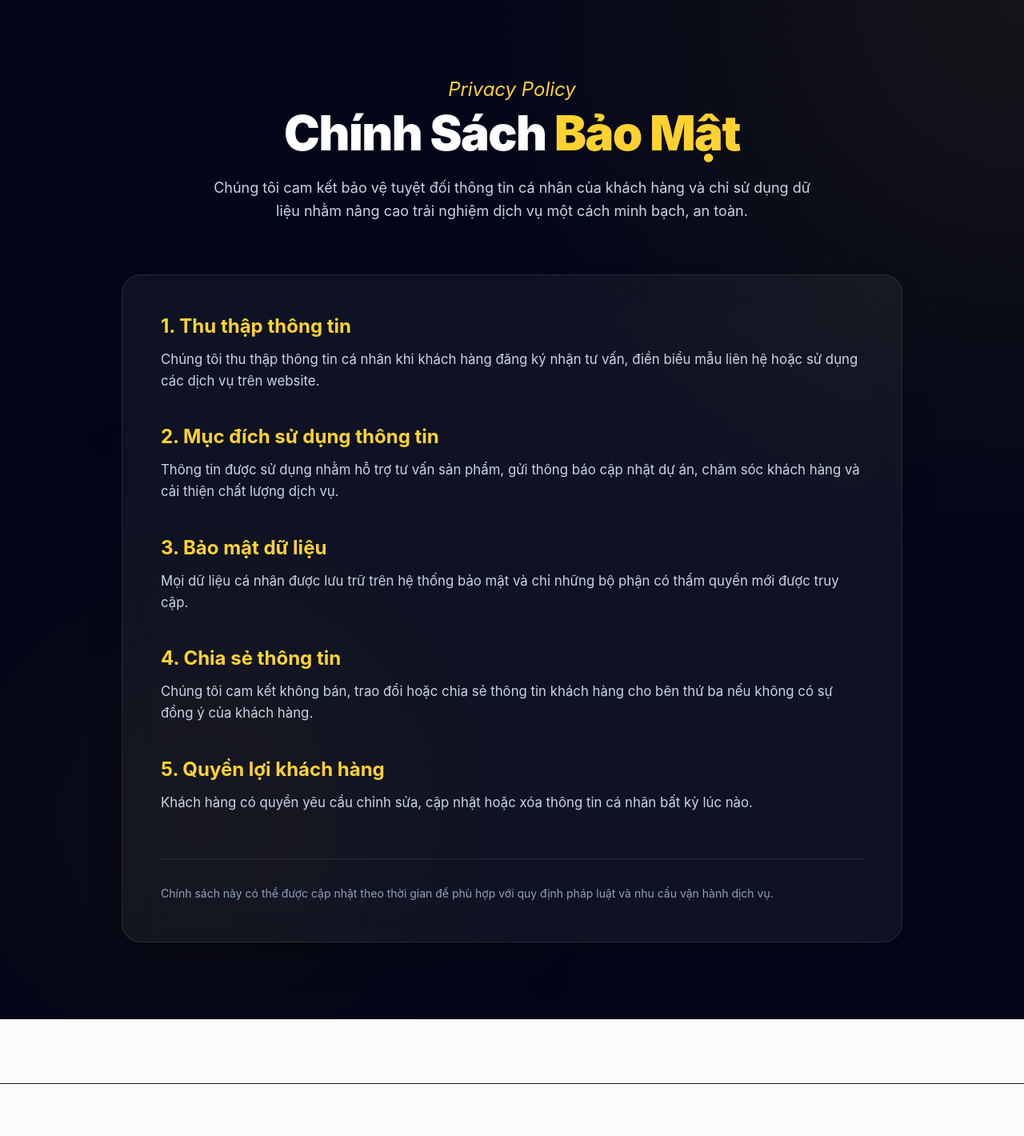
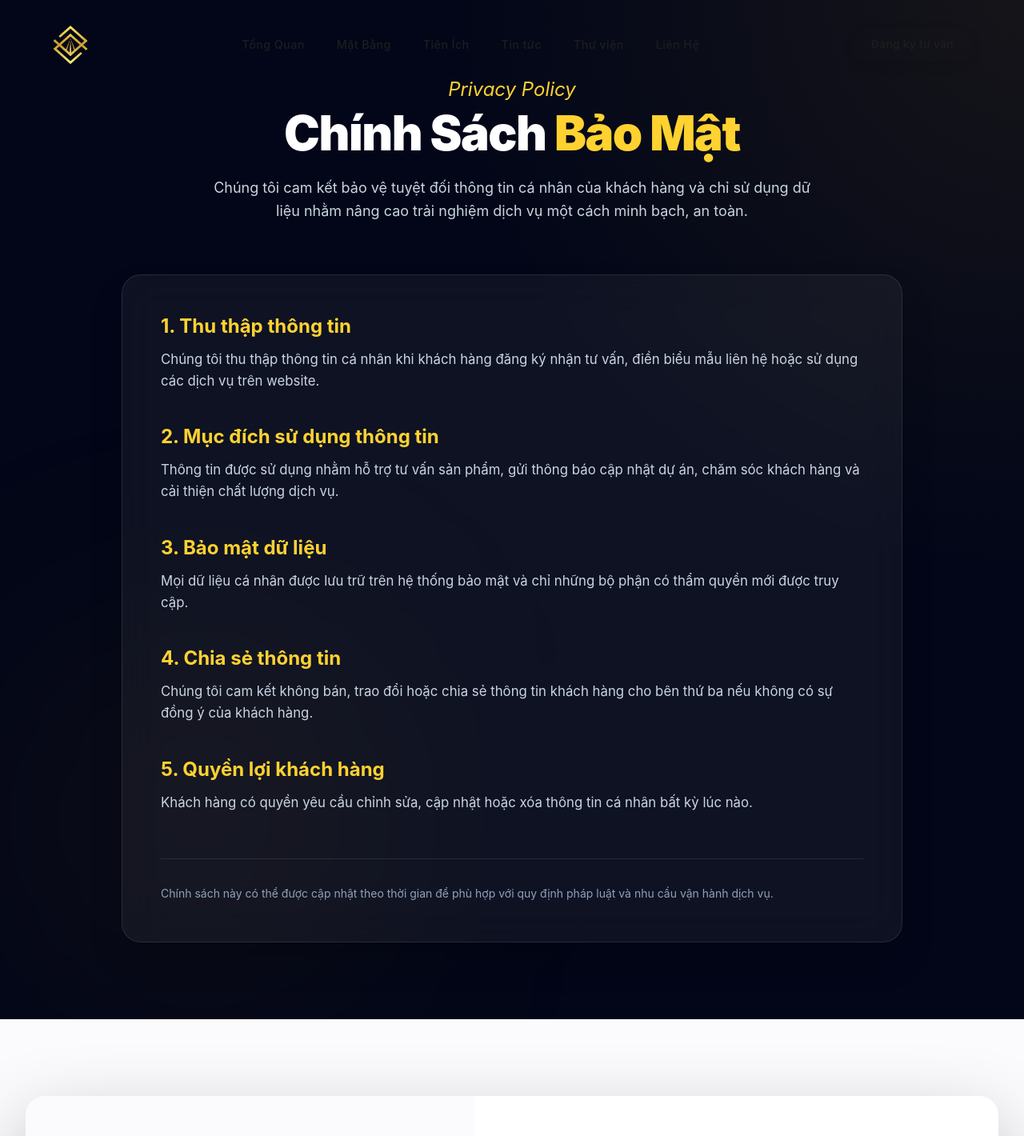
Before and after one commit to PhuongDongVHIT/diamond-boulevard, a SvelteKit app: page /chinh-sach-bao-mat in a window 1280 px wide. Shown: the top 1420 px of the page at 80% size. Built offline with nearby package versions, Linux system fonts and the light colour scheme.

Commit message:
feat: Add base application layout with Header, Footer, and Contact components.

```diff
--- a/src/routes/+layout.svelte
+++ b/src/routes/+layout.svelte
@@ -1,16 +1,16 @@
 <script>
-  import '../app.css';
-  // import Header from '$lib/components/Header.svelte';
-  import Footer from '$lib/components/Footer.svelte';
-    // import Contact from '$lib/components/Contact.svelte';
+  import "../app.css";
+  import Header from "$lib/components/Header.svelte";
+  import Footer from "$lib/components/Footer.svelte";
+  import Contact from "$lib/components/Contact.svelte";
 
   let { children } = $props();
 </script>
 
-<!-- <Header /> -->
+<Header />
 
 <main>
   {@render children()}
 </main>
-<!-- <Contact /> -->
+<Contact />
 <Footer />
```
